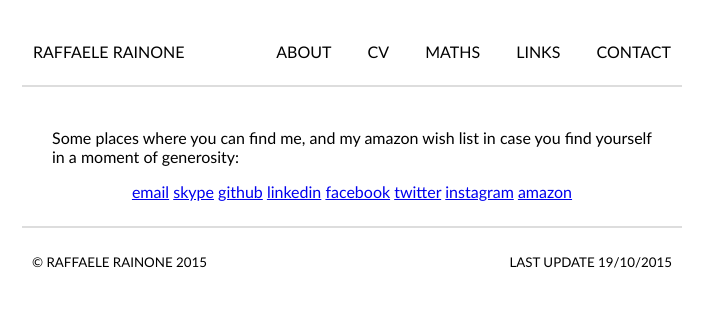
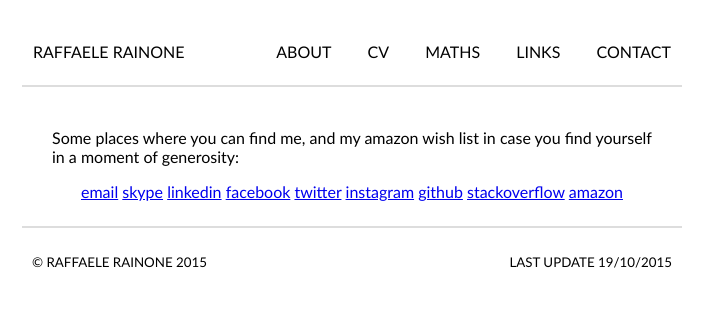
Before and after one commit to raffo85h/raffo85h.github.io, a plain HTML site: page contact.html in a window 1280 px wide. Shown: the whole page, without its empty margins (288-990 px from the left). Drawn offline with nearby package versions, Linux system fonts and the light colour scheme; some icons are missing.

Commit message:
add stackoverflow account, larger icons

```diff
--- a/contact.html
+++ b/contact.html
@@ -17,14 +17,15 @@
   <div id="container">
     <p>Some places where you can find me, and my amazon wish list in case you find yourself in a moment of generosity:</p>
     <div style="text-align:center">
-      <a class="email_square24 tsc_social_square24" title="email" href="mailto:raff.rainone@gmail.com?Subject=Seen%20your%20website" target="_top">email</a>
-      <a class="skype_square24 tsc_social_square24" title="skype" href="skype:rafforaffo85?add">skype</a>
-      <a class="github_square24 tsc_social_square24" title="github" href="https://github.com/raffo85h">github</a>
-      <a class="linkedin_square24 tsc_social_square24" title="linkedin" href="https://uk.linkedin.com/in/raffaele85rainone">linkedin</a>
-      <a class="facebook_square24 tsc_social_square24" title="facebook" href="https://www.facebook.com/RaffoRaffo85">facebook</a>
-      <a class="twitter2_square24 tsc_social_square24" title="twitter" href="https://twitter.com/RaffoRaffo85">twitter</a>
-      <a class="instagram_square24 tsc_social_square24" title="instagram" href="https://instagram.com/8raffo5/">instagram</a>
-      <a class="amazon_square24 tsc_social_square24" title="amazon" href="http://www.amazon.co.uk/registry/wishlist/26MVHPWTTCYUZ">amazon</a>
+      <a class="email_square32 tsc_social_square32" title="email" href="mailto:raff.rainone@gmail.com?Subject=Seen%20your%20website" target="_top">email</a>
+      <a class="skype_square32 tsc_social_square32" title="skype" href="skype:rafforaffo85?add">skype</a>
+      <a class="linkedin_square32 tsc_social_square32" title="linkedin" href="https://uk.linkedin.com/in/raffaele85rainone">linkedin</a>
+      <a class="facebook_square32 tsc_social_square32" title="facebook" href="https://www.facebook.com/RaffoRaffo85">facebook</a>
+      <a class="twitter2_square32 tsc_social_square32" title="twitter" href="https://twitter.com/RaffoRaffo85">twitter</a>
+      <a class="instagram_square32 tsc_social_square32" title="instagram" href="https://instagram.com/8raffo5/">instagram</a>
+      <a class="github_square32 tsc_social_square32" title="github" href="https://github.com/raffo85h">github</a>
+      <a class="stackoverflow_square32 tsc_social_square32" title="stackoverflow" href="http://stackoverflow.com/users/4003492/rafforaffo">stackoverflow</a>
+      <a class="amazon_square32 tsc_social_square32" title="amazon" href="http://www.amazon.co.uk/registry/wishlist/26MVHPWTTCYUZ">amazon</a>
       <div class="clear"></div>
     </div>
   </div>
```
